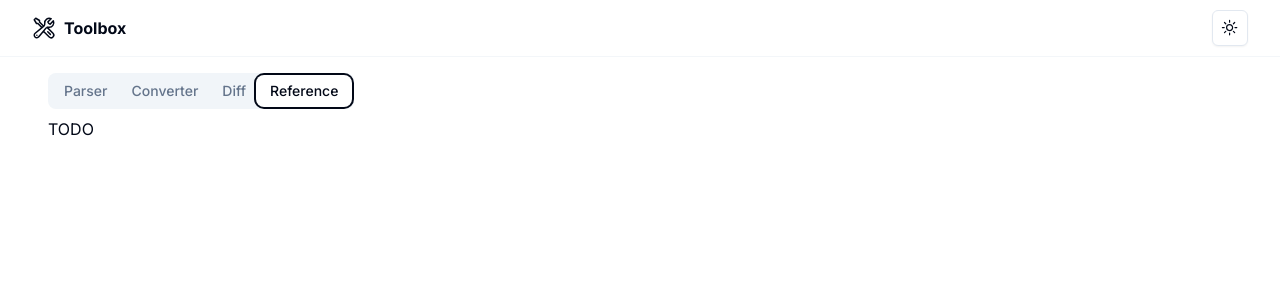
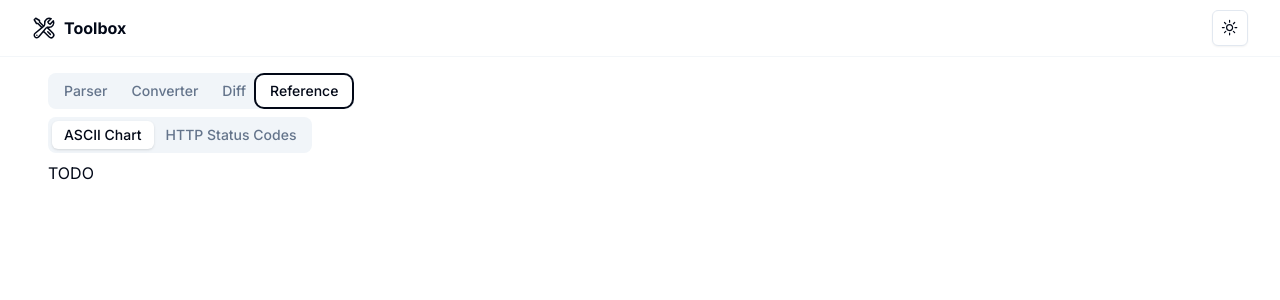
Before and after one commit to thameera/toolbox, a Next.js app: page / in a window 1280 px wide. Both pictures are taken after a click on the tab "Reference". Shown: the top 300 px of the page. Built offline with nearby package versions, Linux system fonts and the light colour scheme.

Commit message:
Start with the Reference tab

```diff
--- /dev/null
+++ b/src/components/reference/reference-container.tsx
@@ -0,0 +1,21 @@
+import { Tabs, TabsContent, TabsList, TabsTrigger } from "@/components/ui/tabs";
+
+export function ReferenceContainer(): JSX.Element {
+  return (
+    <div>
+      <Tabs defaultValue="ascii">
+        <TabsList>
+          <TabsTrigger value="ascii">ASCII Chart</TabsTrigger>
+          <TabsTrigger value="http">HTTP Status Codes</TabsTrigger>
+        </TabsList>
+
+        <TabsContent value="ascii">
+          <div>TODO</div>
+        </TabsContent>
+        <TabsContent value="http">
+          <div>TODO</div>
+        </TabsContent>
+      </Tabs>
+    </div>
+  );
+}
--- a/src/components/tab-container.tsx
+++ b/src/components/tab-container.tsx
@@ -5,6 +5,7 @@ import { ParserContainer } from "./parser/parser-container";
 import { useState } from "react";
 import { DiffContainer } from "./diff/diff-container";
 import { ConvContainer } from "./converter/conv-container";
+import { ReferenceContainer } from "./reference/reference-container";
 
 export default function TabContainer(): JSX.Element {
   const [activeTab, setActiveTab] = useState("parser");
@@ -47,7 +48,7 @@ export default function TabContainer(): JSX.Element {
         forceMount
         className={activeTab === "ref" ? "" : "hidden"}
       >
-        TODO
+        <ReferenceContainer />
       </TabsContent>
     </Tabs>
   );
```
